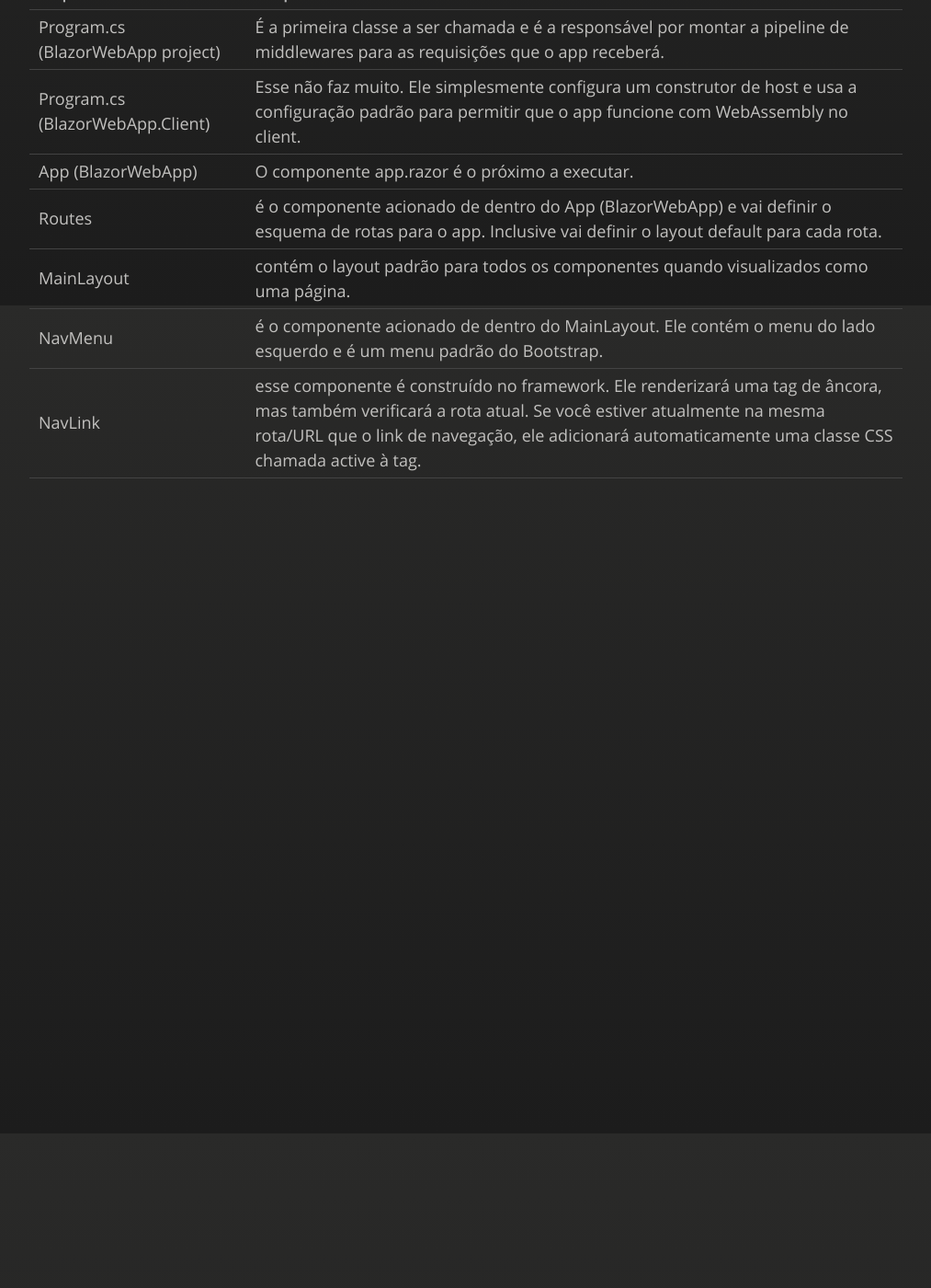
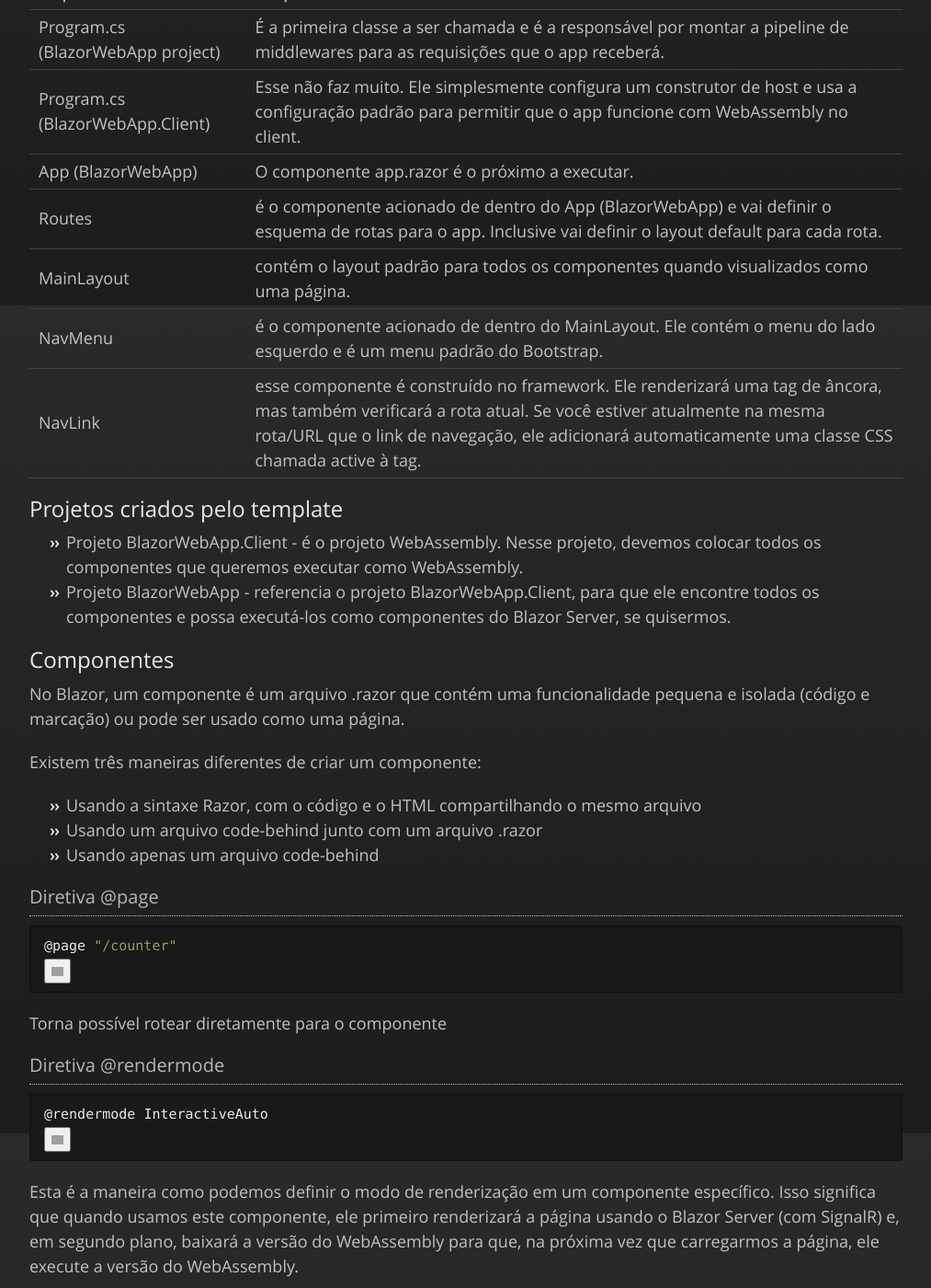
Before and after one commit to JeannAndrade/jeannandrade.github.io, a Jekyll site: the page built from content/net/blazor/index.md, in a window 1280 px wide and 1400 px high, scrolled down 6868 px. Shown: the whole window at 92% size, without its empty margins (108-1121 px from the left). Built offline with Jekyll 4.4.1, drawn with Linux system fonts in a browser that asks for light colours; nearby versions of some CDN libraries; comment, search, counter and statistics services are not loaded; our own code applies the rules of GitHub Pages for plain Markdown files; before the commit the page ends 7498 px from its top, so only the background shows below that; some of the changed text lies outside the part shown; grey boxes are pictures that could not be loaded.

Commit message:
Componentes em Blazor

````diff
--- a/content/net/blazor/index.md
+++ b/content/net/blazor/index.md
@@ -57,7 +57,7 @@ De outra forma, deixa de ser necessário aprender várias das tecnologias envolv
 
 ## O que é Blazor
 
-Blazor é Framework de UI open-source no qual você pode criar aplicativos web interativos usando HTML, CSS e C# com suporte total para bindings, eventos, formulários e validação, injeção de dependência, depuração e muito mais.
+Blazor é um Framework de UI open-source no qual você pode criar aplicativos web interativos usando HTML, CSS e C# com suporte total para bindings, eventos, formulários e validação, injeção de dependência, depuração e muito mais.
 
 <!-- TOC --><a name="diferentes-maneiras-de-rodar-blazor"></a>
 
@@ -192,3 +192,57 @@ Routes | é o componente acionado de dentro do App (BlazorWebApp) e vai definir
 MainLayout | contém o layout padrão para todos os componentes quando visualizados como uma página.
 NavMenu | é o componente acionado de dentro do MainLayout. Ele contém o menu do lado esquerdo e é um menu padrão do Bootstrap.
 NavLink | esse componente é construído no framework. Ele renderizará uma tag de âncora, mas também verificará a rota atual. Se você estiver atualmente na mesma rota/URL que o link de navegação, ele adicionará automaticamente uma classe CSS chamada active à tag.
+
+## Projetos criados pelo template
+
+* Projeto BlazorWebApp.Client - é o projeto WebAssembly. Nesse projeto, devemos colocar todos os componentes que queremos executar como WebAssembly.
+* Projeto BlazorWebApp - referencia o projeto BlazorWebApp.Client, para que ele encontre todos os componentes e possa executá-los como componentes do Blazor Server, se quisermos.
+
+## Componentes
+
+No Blazor, um componente é um arquivo .razor que contém uma funcionalidade pequena e isolada (código e marcação) ou pode ser usado como uma página.
+
+Existem três maneiras diferentes de criar um componente:
+
+* Usando a sintaxe Razor, com o código e o HTML compartilhando o mesmo arquivo
+* Usando um arquivo code-behind junto com um arquivo .razor
+* Usando apenas um arquivo code-behind
+
+### Diretiva @page
+
+```c#
+@page "/counter"
+```
+
+Torna possível rotear diretamente para o componente
+
+### Diretiva @rendermode
+
+```c#
+@rendermode InteractiveAuto
+```
+
+Esta é a maneira como podemos definir o modo de renderização em um componente específico. Isso significa que quando usamos este componente, ele primeiro renderizará a página usando o Blazor Server (com SignalR) e, em segundo plano, baixará a versão do WebAssembly para que, na próxima vez que carregarmos a página, ele execute a versão do WebAssembly.
+
+### Declaração @code
+
+```c#
+@code {
+  private int currentCount = 0;
+  private void IncrementCount()
+  {
+    currentCount++;
+  }
+}
+```
+
+Permite adicionar código C# ao componente. Para acessar o valor armazenado em currentCount basta usar o @.
+
+`<p role="status">Current count: @currentCount</p>`
+
+Para acessar o método *IncrementCount* também basta usar o @.
+
+`<button class="btn btn-primary" @onclick="IncrementCount">Click me</
+button>`
+
+Se usássemos onclick sem o @, ele se referiria ao evento JavaScript e não funcionaria.
````
Also changed, not shown: other parts of content/net/blazor/index.md (+2 -2 lines), content/data_intensive_applications/index.md (+41 -0 lines).
